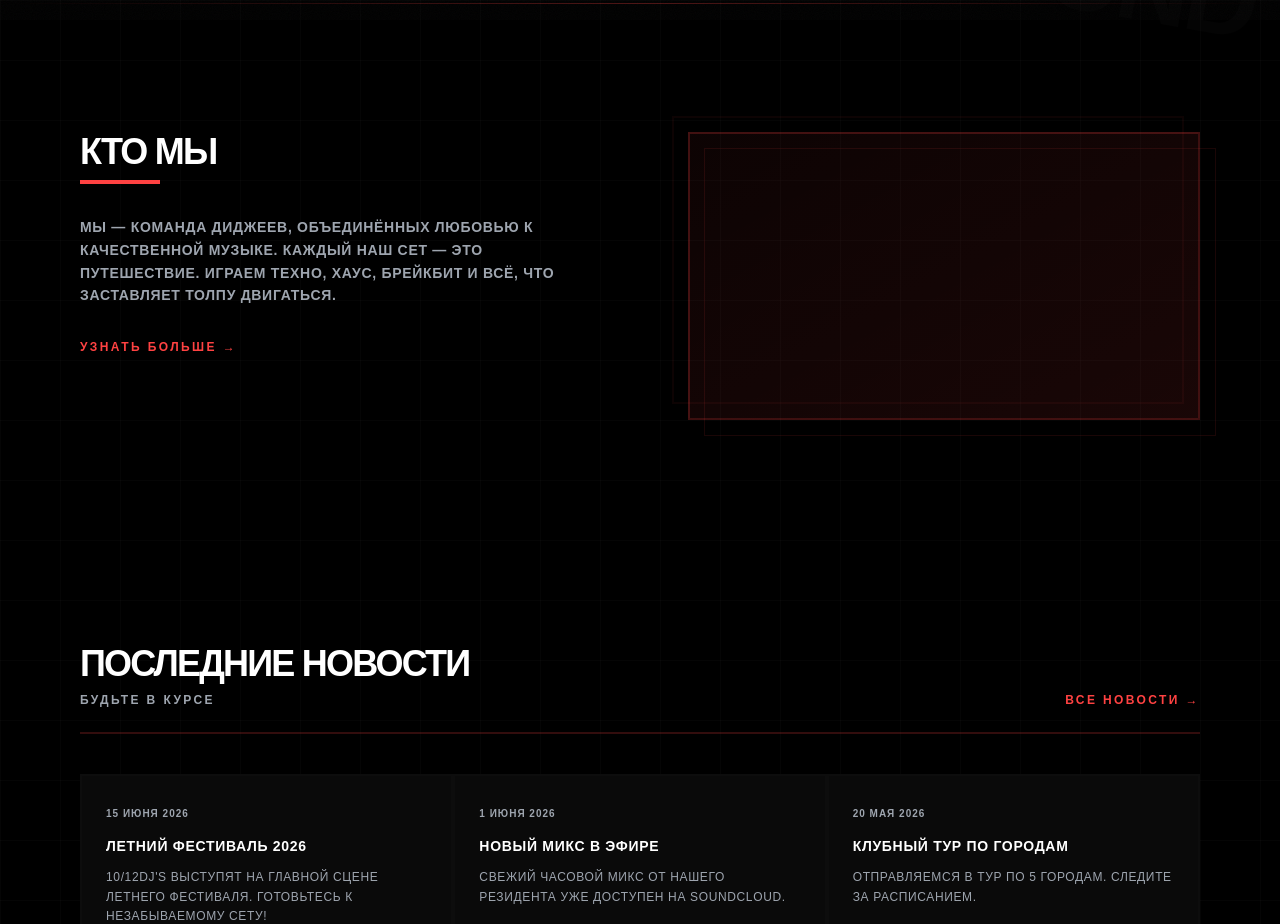
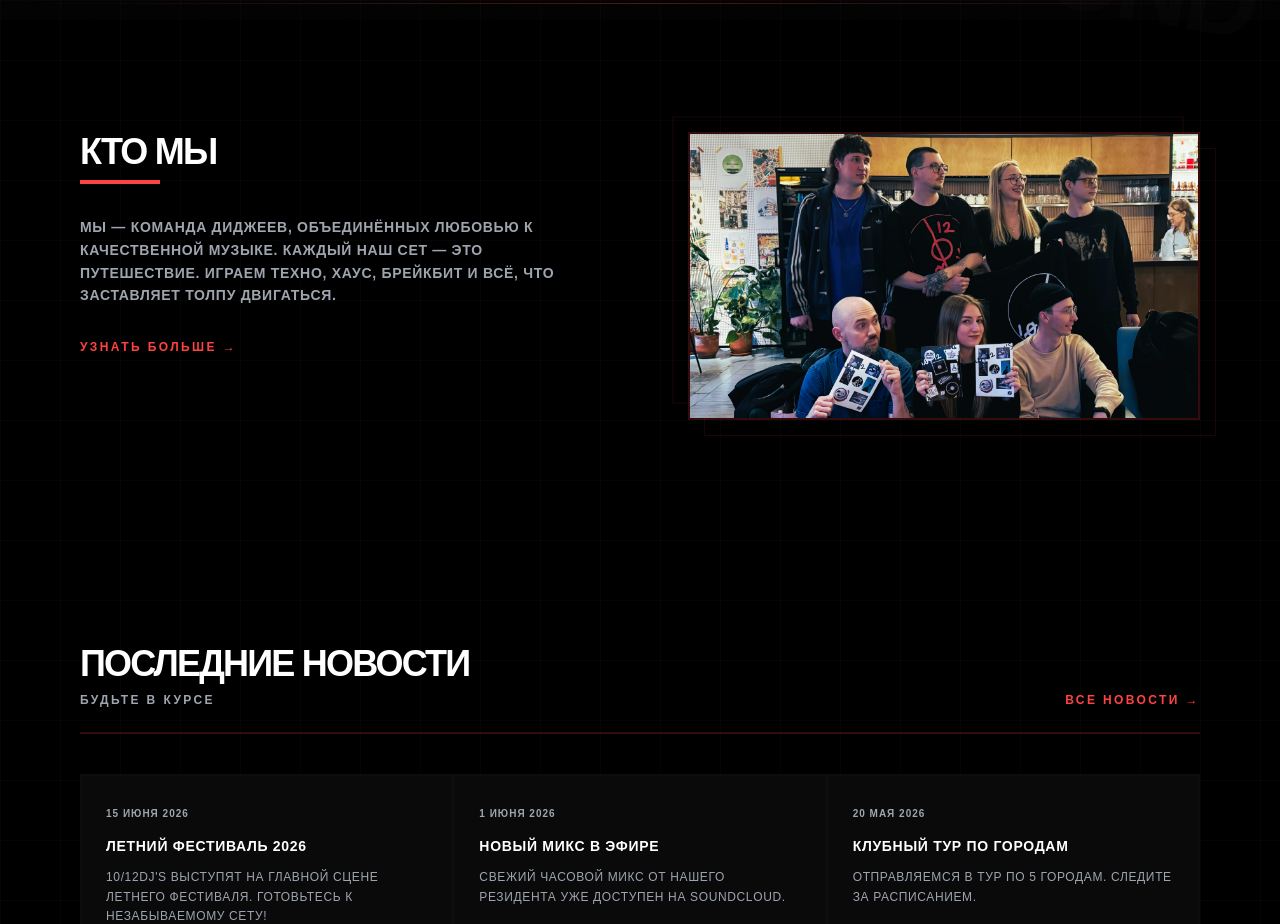
Before and after one commit to Alexander-Golomonosov/10-12djs-website, a Next.js app: page / in a window 1280 px wide. Shown: the part 780-1704 px from the top of the page. Built offline with nearby package versions, Linux system fonts and the light colour scheme; a web font is replaced by a local one.

Commit message:
Add about-hero image to homepage

```diff
--- a/src/app/page.tsx
+++ b/src/app/page.tsx
@@ -91,7 +91,13 @@ export default function Home() {
             </Link>
           </div>
           <div className="relative">
-            <div className="aspect-video border-2 border-accent/20 bg-gradient-to-br from-accent/5 to-accent/10" />
+            <Image
+              src="/about-hero.jpg"
+              alt="10/12DJ'S"
+              width={800}
+              height={600}
+              className="aspect-video border-2 border-accent/20 object-cover"
+            />
             <div className="absolute -top-4 -left-4 h-full w-full border-2 border-accent/5 -z-10" />
             <div className="absolute -bottom-4 -right-4 h-full w-full border border-accent/10 -z-10" />
           </div>
```
Also changed, not shown: public/about-hero.jpg (added).
